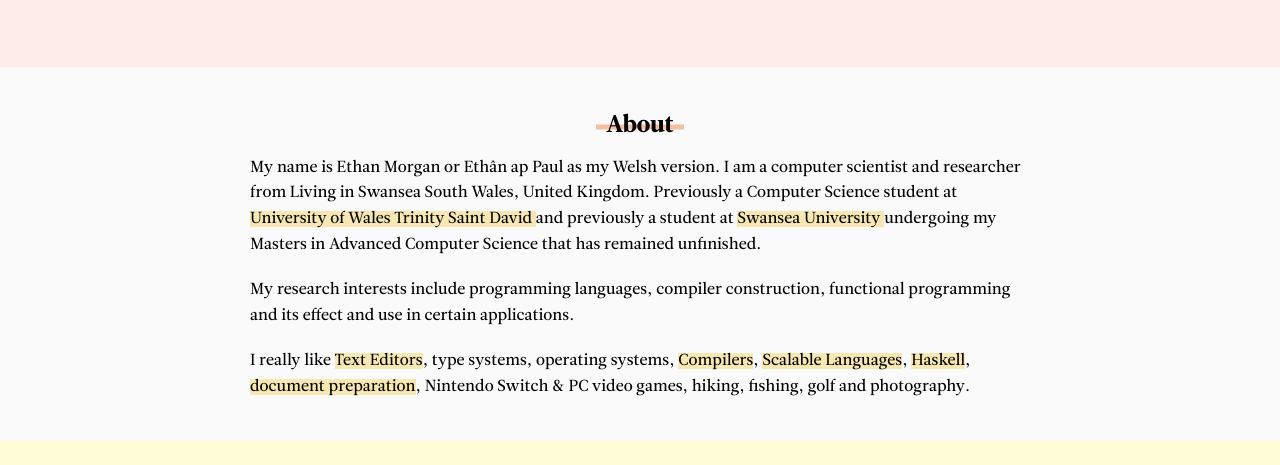
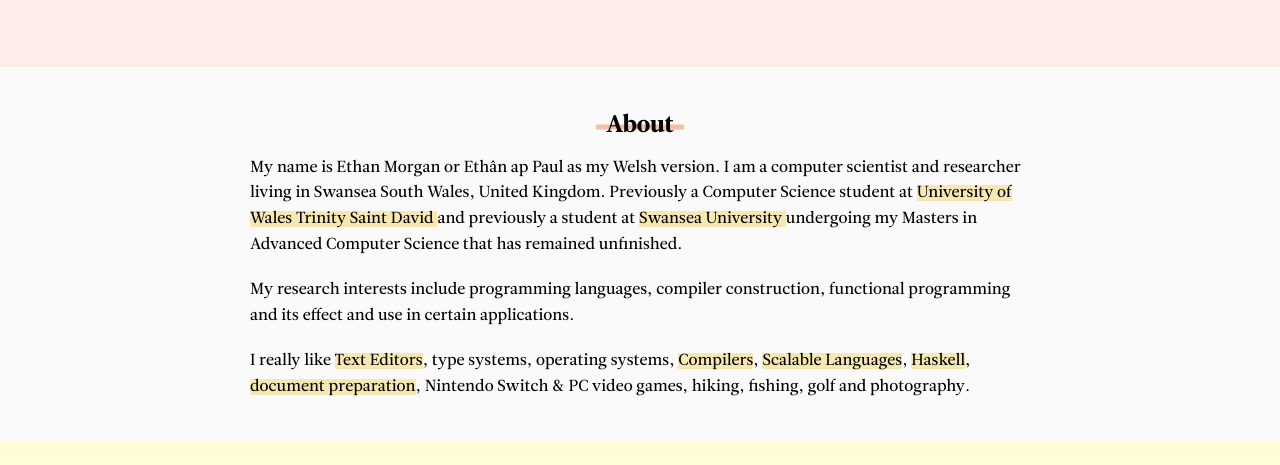
Before and after one commit to epmor/epmor.github.io, a website: page index.html in a window 1280 px wide. Shown: the part 335-800 px from the top of the page. Drawn offline with Linux system fonts and the light colour scheme.

Commit message:
edited bio

```diff
--- a/index.html
+++ b/index.html
@@ -90,7 +90,7 @@
           <h2 class="section-title">About</h2>
           <p>
             My name is Ethan Morgan or Ethân ap Paul as my Welsh version. I am a
-            computer scientist and researcher from Living in Swansea South
+            computer scientist and researcher living in Swansea South
             Wales, United Kingdom. Previously a Computer Science student at
             <a href="https://www.uwtsd.ac.uk/"
               >University of Wales Trinity Saint David
```
